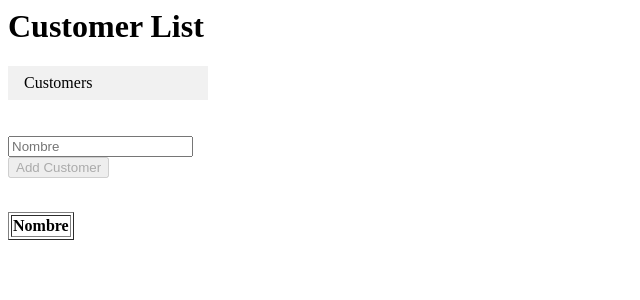
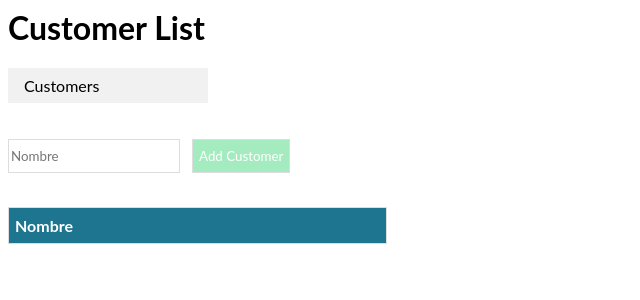
Before and after one commit to nehomar85/angular-customer, an Angular app: page /customers in a window 1280 px wide. Shown: the top 300 px of the page, without its empty margins (0-640 px from the left). Built offline with nearby package versions, Linux system fonts and the light colour scheme.

Commit message:
3 files modified

```diff
--- a/src/app/app.component.css
+++ b/src/app/app.component.css
@@ -1,8 +1,9 @@
-p {
+h1 {
   font-family: Lato;
 }
 
 ul {
+  font-family: Lato;
   list-style-type: none;
   margin: 0;
   padding: 0;
--- a/src/app/customers/customer.component.css
+++ b/src/app/customers/customer.component.css
@@ -1,3 +1,66 @@
-p {
+#customers {
   font-family: Lato;
+  border-collapse: collapse;
+  width: 30%;
 }
+
+#customers td,
+#customers th {
+  border: 1px solid #ddd;
+  padding: 6px;
+}
+
+#customers tr:nth-child(even) {
+  background-color: #f2f2f2;
+}
+
+#customers tr:hover {
+  background-color: #ddd;
+}
+
+#customers th {
+  padding-top: 8px;
+  padding-bottom: 8px;
+  text-align: left;
+  background-color: rgb(30, 117, 143);
+  color: white;
+}
+
+.btn {
+  padding-top: 8px;
+  padding-bottom: 8px;
+  font-family: Lato;
+  border: 1px solid #ddd;
+  text-align: left;
+  background-color: rgb(24, 187, 86);
+  color: white;
+  cursor: pointer;
+}
+
+.btn:disabled {
+  background-color: rgb(164, 235, 191);
+}
+
+.btn:hover {
+  background-color: rgb(8, 133, 56);
+}
+
+.btn {
+  padding-top: 8px;
+  padding-bottom: 8px;
+  font-family: Lato;
+  border: 1px solid #ddd;
+  text-align: left;
+  background-color: rgb(24, 187, 86);
+  color: white;
+  cursor: pointer;
+}
+
+.name {
+  padding-top: 8px;
+  padding-bottom: 8px;
+  font-family: Lato;
+  border: 1px solid #ddd;
+  text-align: left;
+  color: white;
+}
--- a/src/app/customers/customer.component.html
+++ b/src/app/customers/customer.component.html
@@ -4,13 +4,15 @@
   <input
     type="text"
     name="nombre"
+    class="name"
     [(ngModel)]="customer.Nombre"
     placeholder="Nombre"
     required
-  />
-  <br />
+  /> &nbsp;
+
   <input
     type="button"
+    class="btn"
     value="Add Customer"
     (click)="guardar()"
     [disabled]="forma.invalid"
@@ -19,7 +21,7 @@
 
 <br />
 
-<table border="1">
+<table border="1" id="customers">
   <tr>
     <th>Nombre</th>
   </tr>
```
